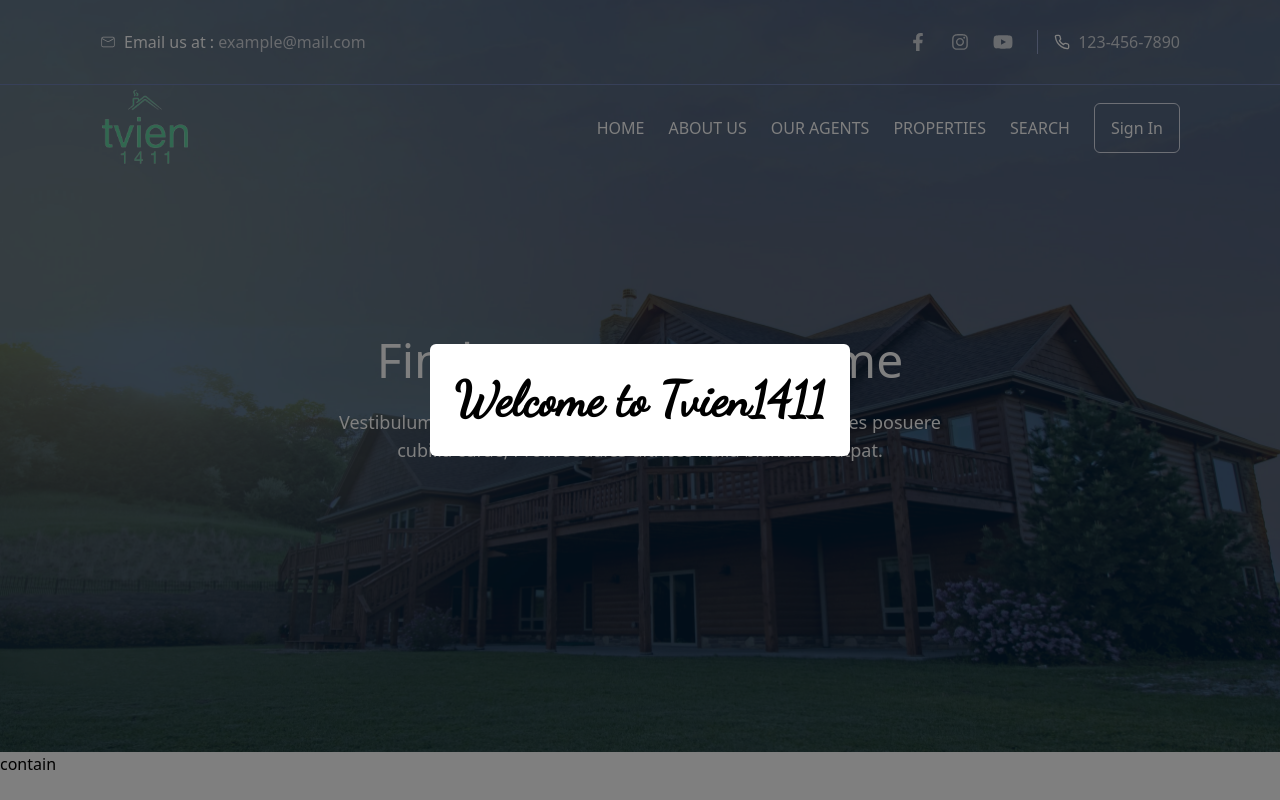
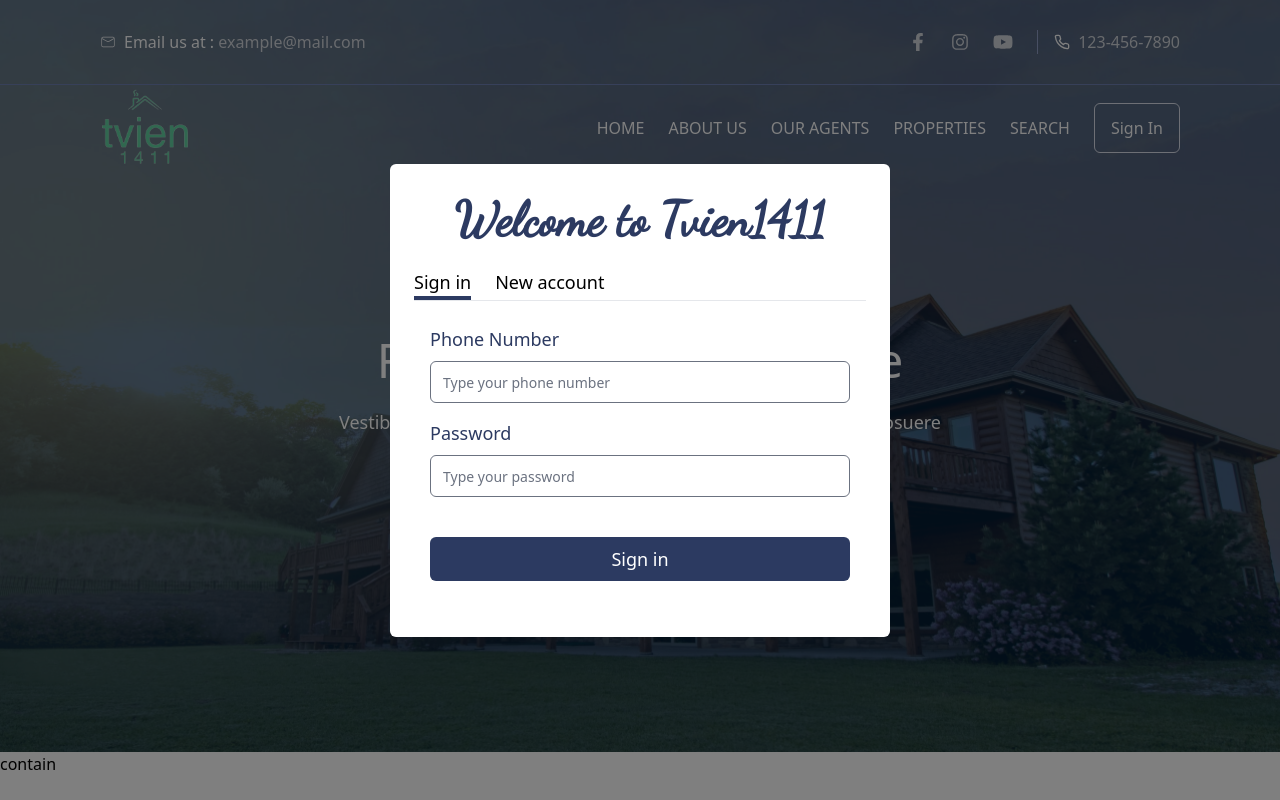
Before and after one commit to trivien11vn/REAL-ESTATE-PROJECT, a React (Vite) app in the folder client/vite-project/: page / in a window 1280 px wide. Both pictures are taken after a click on the button "Sign In". Shown: the top 800 px of the page. Built offline with nearby package versions, Linux system fonts and the light colour scheme; a web font is replaced by a local one.

Commit message:
save login

```diff
--- a/client/vite-project/package.json
+++ b/client/vite-project/package.json
@@ -15,6 +15,7 @@
     "moment": "^2.30.1",
     "react": "^18.2.0",
     "react-dom": "^18.2.0",
+    "react-hook-form": "^7.52.0",
     "react-icons": "^5.2.1",
     "react-router-dom": "^6.23.1",
     "react-toastify": "^10.0.5",
@@ -23,6 +24,7 @@
     "zustand": "^4.5.2"
   },
   "devDependencies": {
+    "@tailwindcss/forms": "^0.5.7",
     "@types/react": "^18.2.66",
     "@types/react-dom": "^18.2.22",
     "@vitejs/plugin-react": "^4.2.1",
--- /dev/null
+++ b/client/vite-project/src/components/Inputs/InputForm.jsx
@@ -0,0 +1,20 @@
+import clsx from 'clsx'
+import React from 'react'
+import { twMerge } from 'tailwind-merge'
+
+const InputForm = ({style = 'form-input', containerClassname, label, id, type='text', register, errors, inputClassname, validate, placeholder}) => {
+  return (
+    <div className={twMerge(clsx('flex flex-col gap-2 w-full'))}>
+      {label && <label className='font-medium text-main-700' htmlFor={id}>{label}</label>}
+      <input
+        type={type}
+        id={id}
+        className={twMerge(clsx(style, inputClassname, 'placeholder:text-sm'))}
+        {...register(id, validate)}
+        placeholder={placeholder}
+      ></input>
+    </div>
+  )
+}
+
+export default InputForm
--- a/client/vite-project/src/components/Login/Login.jsx
+++ b/client/vite-project/src/components/Login/Login.jsx
@@ -1,9 +1,26 @@
-import React from 'react'
+import clsx from 'clsx'
+import React, { useState } from 'react'
+import { Button, InputForm } from '..'
+import { useForm } from 'react-hook-form'
 
 const Login = () => {
+  const [variant, setVariant] = useState('login')
+  const {register, formState:{errors}, handleSubmit} = useForm()
   return (
-    <div onClick={(e)=>e.stopPropagation()} className='bg-white rounded-md px-6 py-8 flex flex-col gap-6 '>
-      <h1 className='text-5xl font-dancing_script font-semibold'>Welcome to Tvien1411</h1>
+    <div onClick={(e)=>e.stopPropagation()}
+        className='bg-white rounded-md px-6 py-8 flex flex-col items-center gap-6 w-[500px] text-lg'>
+      <h1 className='text-5xl font-dancing_script font-semibold text-main-700'>Welcome to Tvien1411</h1>
+      <div className='flex justify-start w-full gap-6 border-b '>
+        <span onClick={()=> setVariant('login')} className={clsx(variant==='login'&& 'border-b-4 border-main-700', 'cursor-pointer')}>Sign in</span>
+        <span onClick={()=> setVariant('singup')} className={clsx(variant==='singup'&& 'border-b-4 border-main-700', 'cursor-pointer')}>New account</span>
+      </div>
+      <div className='flex flex-col gap-4 w-full px-4'>
+        <InputForm label='Phone Number' inputClassname='rounded-md' register={register} id='phone' placeholder='Type your phone number'/>
+        <InputForm label='Password' inputClassname='rounded-md' register={register} id='password' placeholder='Type your password' type='password'/>
+        <Button className='py-2 my-6'>{
+          variant==='login'?'Sign in':'Sign Up'
+        }</Button>
+      </div>
     </div>
   )
 }
--- a/client/vite-project/src/components/index.jsx
+++ b/client/vite-project/src/components/index.jsx
@@ -5,3 +5,5 @@ export {default as Button} from './Common/Button'
 export {default as Modal} from './Common/Modal'
 
 export {default as Login} from './Login/Login'
+
+export {default as InputForm} from './Inputs/InputForm'
--- a/client/vite-project/tailwind.config.js
+++ b/client/vite-project/tailwind.config.js
@@ -42,5 +42,7 @@ export default {
       }
     },
   },
-  plugins: [],
+  plugins: [
+    require('@tailwindcss/forms'),
+  ],
 }
```
Also changed, not shown: 1 other file (tests, documents, lock files or other folders).
